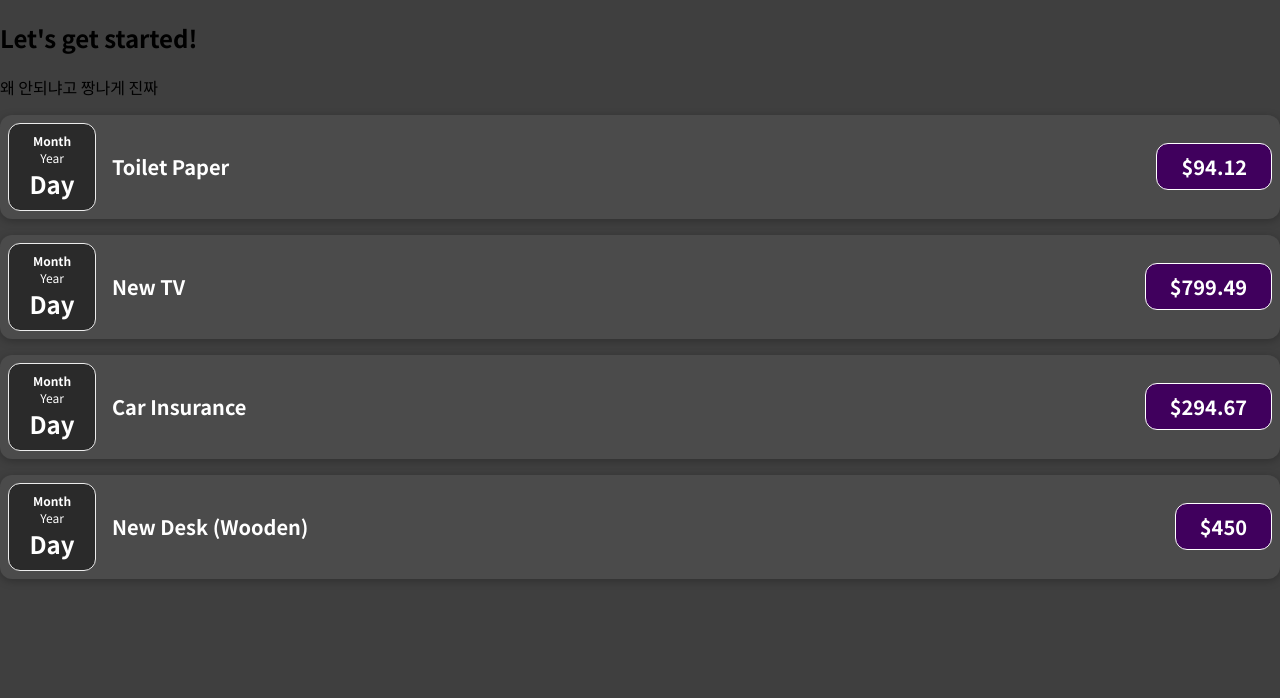
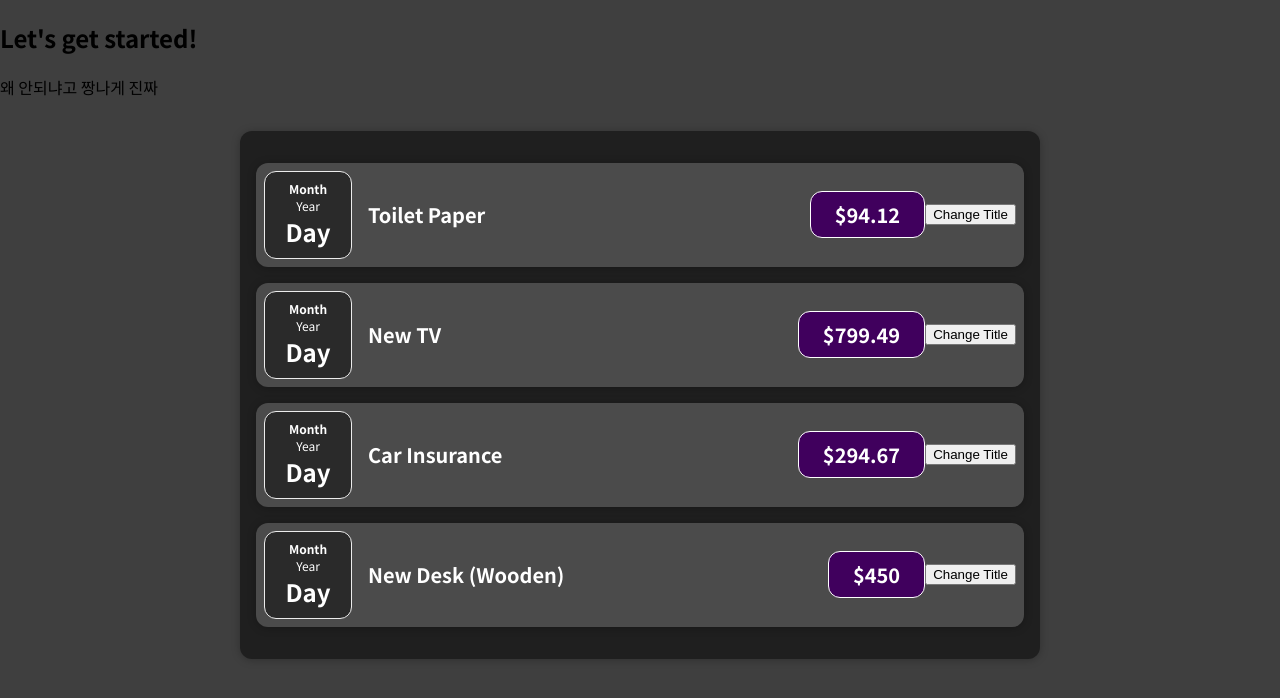
Before and after one commit to ssssojung/UDEMY_ReactStudy_1, a React (Create React App) app: page / in a window 1280 px wide. Shown: the top 698 px of the page. Built offline with nearby package versions, Linux system fonts and the light colour scheme.

Commit message:
44강 -51강

```diff
--- a/src/App.js
+++ b/src/App.js
@@ -1,6 +1,4 @@
-
-import Item from './components/Item';
-
+import Expenses from './components/Expenses';
 function App() {
   const items = [
     {
@@ -30,30 +28,8 @@ function App() {
   return (
     <div>
         <h2>Let's get started!</h2>
-      왜 안되냐고 짱나게 진짜
-      <Item
-        title = {items[0].title}
-        amount = {items[0].amount}
-        // date = {items[0].date}
-      />
-      <Item
-         title = {items[1].title}
-         amount = {items[1].amount}
-        //  date = {items[0].date}
-
-      />
-      <Item
-        title = {items[2].title}
-        amount = {items[2].amount}
-        // date = {items[0].date}
-      />
-      <Item
-        title = {items[3].title}
-        amount = {items[3].amount}
-        // date = {items[0].date}
-      />
-
-
+        왜 안되냐고 짱나게 진짜
+        <Expenses items={items}/>
     </div>
   );
 }
--- /dev/null
+++ b/src/components/Card.css
@@ -0,0 +1,4 @@
+.card{
+    border-radius: 12px;
+    box-shadow: 0 1px 8px rgba(0, 0, 0, 0.25);
+}
--- /dev/null
+++ b/src/components/Card.js
@@ -0,0 +1,11 @@
+import React from 'react';
+import './Card.css';
+
+function Card(props) {
+    const classes ='card ' + props.className;
+    return (
+        <div className={classes}>{props.children}</div>
+    );
+}
+
+export default Card;
--- a/src/components/ExpenseItem.css
+++ b/src/components/ExpenseItem.css
@@ -2,10 +2,8 @@
     display: flex;
     justify-content: space-between;
     align-items: center;
-    box-shadow: 0 2px 8px rgba(0, 0, 0, 0.25);
     padding: 0.5rem;
     margin: 1rem 0;
-    border-radius: 12px;
     background-color: #4b4b4b;
   }
 
--- /dev/null
+++ b/src/components/Expenses.css
@@ -0,0 +1,8 @@
+.expenses{
+    padding: 1rem;
+    background-color: rgb(31, 31, 31);
+    margin: 2rem auto;
+    width: 50rem;
+    max-width: 95%;
+
+}
--- /dev/null
+++ b/src/components/Expenses.js
@@ -0,0 +1,35 @@
+import React from 'react';
+import Item from './Item';
+import Card from './Card';
+
+import './Expenses.css';
+
+function Expenses(props) {
+    return (
+        <Card className='expenses'>
+            <Item
+                title = {props.items[0].title}
+                amount = {props.items[0].amount}
+                // date = {props.items[0].date}
+            />
+            <Item
+                title = {props.items[1].title}
+                amount = {props.items[1].amount}
+                //  date = {props.items[0].date}
+
+            />
+            <Item
+                title = {props.items[2].title}
+                amount = {props.items[2].amount}
+                // date = {props.items[0].date}
+            />
+            <Item
+                title = {props.items[3].title}
+                amount = {props.items[3].amount}
+                // date = {props.items[0].date}
+            />
+        </Card>
+    );
+}
+
+export default Expenses;
--- a/src/components/Item.js
+++ b/src/components/Item.js
@@ -1,17 +1,23 @@
 import React from 'react';
 import ItemsDate from './ItemsDate';
 
+import Card from './Card';
 import './ExpenseItem.css';
+
 function Item(props) {
-
+    let title = props.title;
+    const clickHandler = () => {
+        title = 'updated!';
+    }
     return (
-        <div className='expense-item'>
+        <Card className='expense-item'>
             <ItemsDate date={props.date}/>
             <div className='expense-item__description'>
-                <h2>{props.title}</h2>
+                <h2>{title}</h2>
                 <div className='expense-item__price'>${props.amount}</div>
             </div>
-        </div>
+            <button onClick={clickHandler}>Change Title</button>
+        </Card>
     );
 }
 
```
